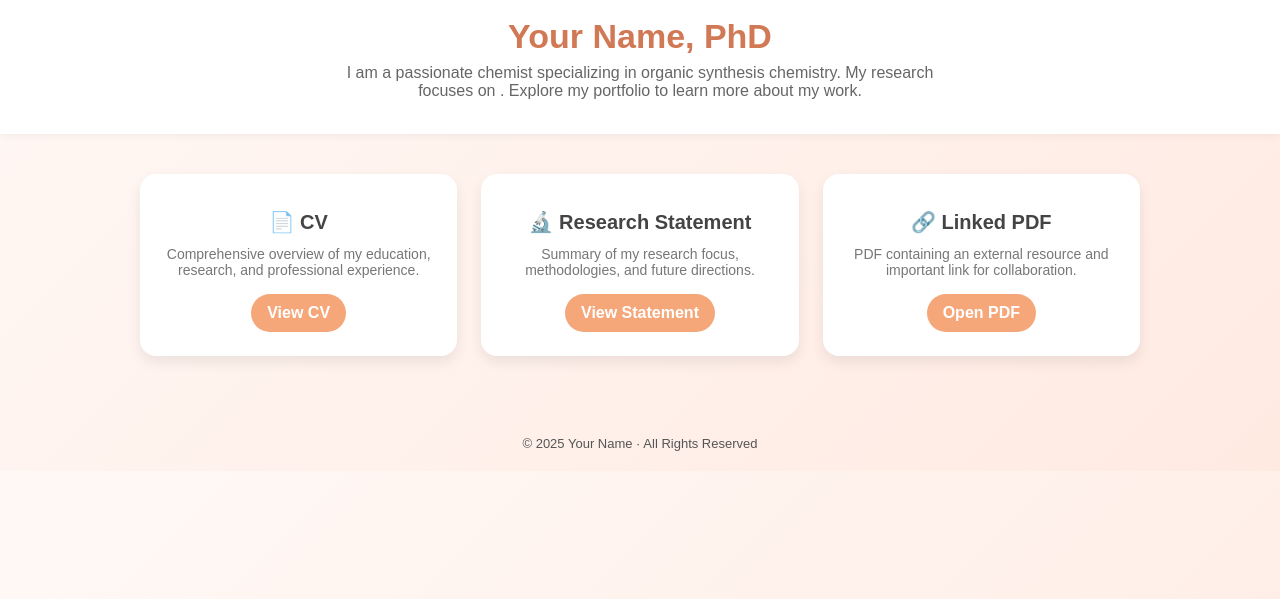
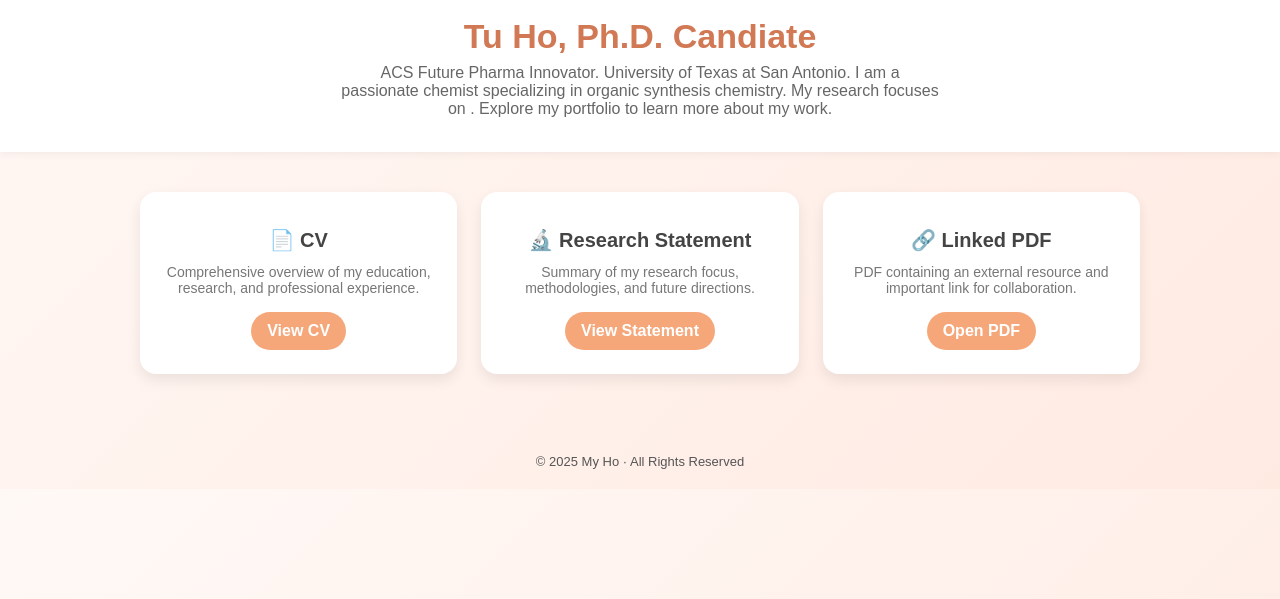
Before and after one commit to myho4498/Tu-Ho-s-Portfolio, a plain HTML site: page index.html in a window 1280 px wide. Shown: the part 201-800 px from the top of the page. Drawn offline with Linux system fonts and the light colour scheme.

Commit message:
Update index.html

```diff
--- a/index.html
+++ b/index.html
@@ -2,7 +2,7 @@
 <html lang="en">
 <head>
   <meta charset="UTF-8">
-  <title>My Portfolio</title>
+  <title>Tu Ho</title>
   <style>
     body {
       font-family: "Poppins", Arial, sans-serif;
@@ -94,8 +94,9 @@
   <header>
     <!-- Replace profile.jpg with your real image -->
     <img src="TuHo.png" alt="Profile Picture">
-    <h1>Your Name, PhD</h1>
+    <h1>Tu Ho, Ph.D. Candiate</h1>
     <p>
+      ACS Future Pharma Innovator. University of Texas at San Antonio.
       I am a passionate chemist specializing in organic synthesis chemistry.
       My research focuses on . Explore my portfolio to learn more about my work.
     </p>
@@ -120,7 +121,7 @@
   </main>
 
   <footer>
-    © 2025 Your Name · All Rights Reserved
+    © 2025 My Ho · All Rights Reserved
   </footer>
 </body>
 </html>
```
